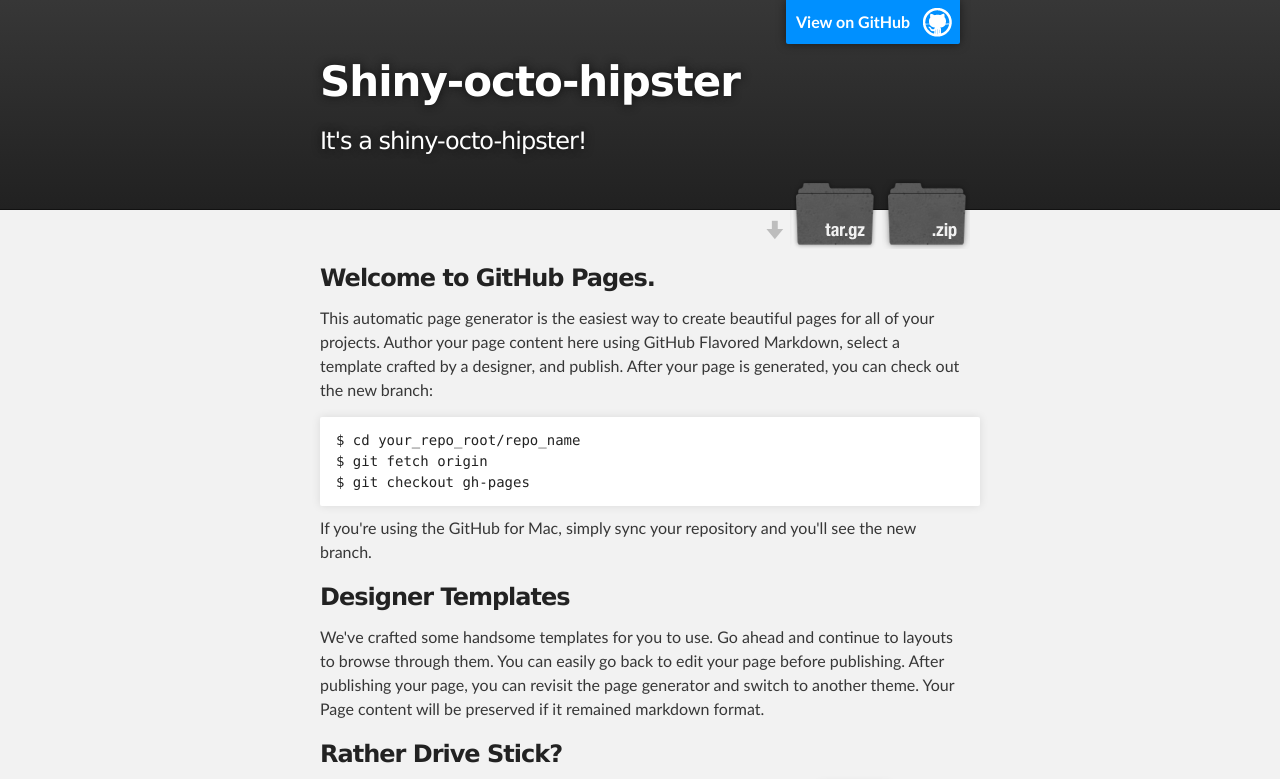
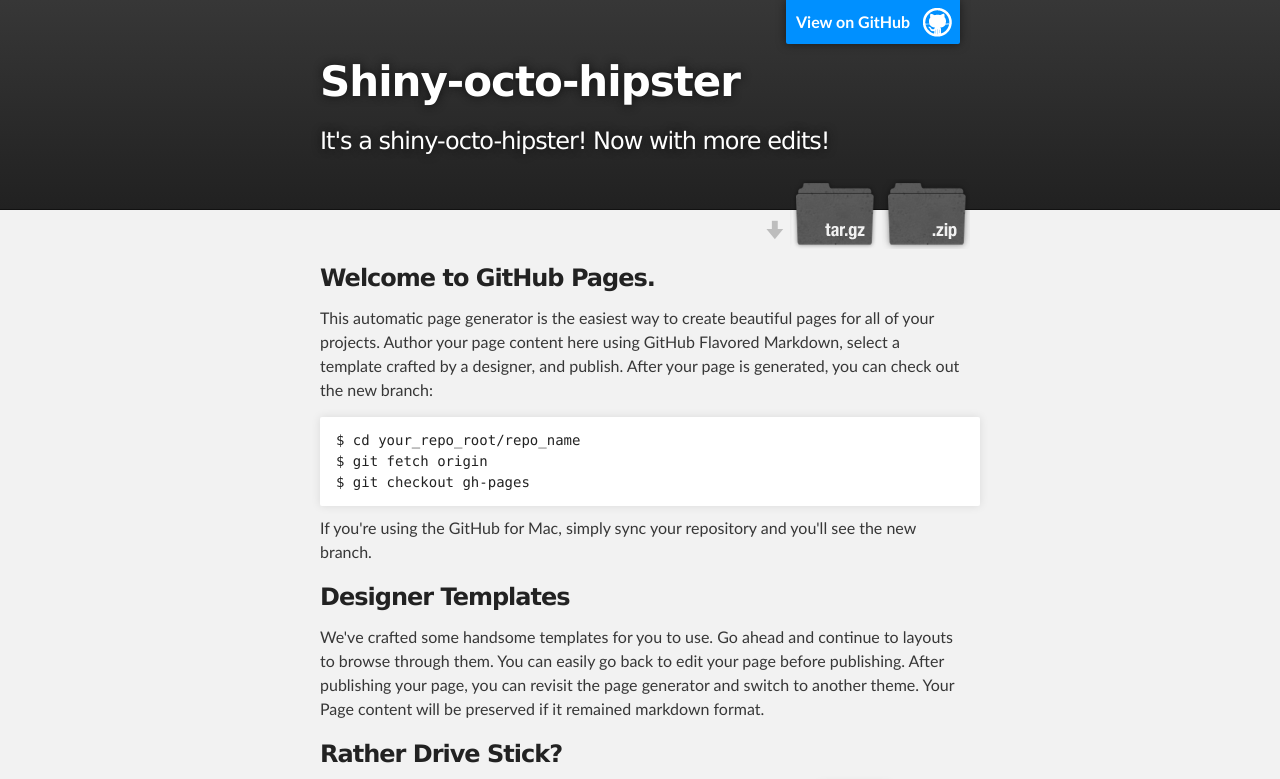
Before and after one commit to RobZou/shiny-octo-hipster, a plain HTML site: page index.html in a window 1280 px wide. Shown: the top 779 px of the page. Drawn offline with Linux system fonts and the light colour scheme.

Commit message:
Update index.html

```diff
--- a/index.html
+++ b/index.html
@@ -19,7 +19,7 @@
           <a id="forkme_banner" href="https://github.com/RobZou/shiny-octo-hipster">View on GitHub</a>
 
           <h1 id="project_title">Shiny-octo-hipster</h1>
-          <h2 id="project_tagline">It&#39;s a shiny-octo-hipster!</h2>
+          <h2 id="project_tagline">It&#39;s a shiny-octo-hipster! Now with more edits!</h2>
 
             <section id="downloads">
               <a class="zip_download_link" href="https://github.com/RobZou/shiny-octo-hipster/zipball/master">Download this project as a .zip file</a>
```
